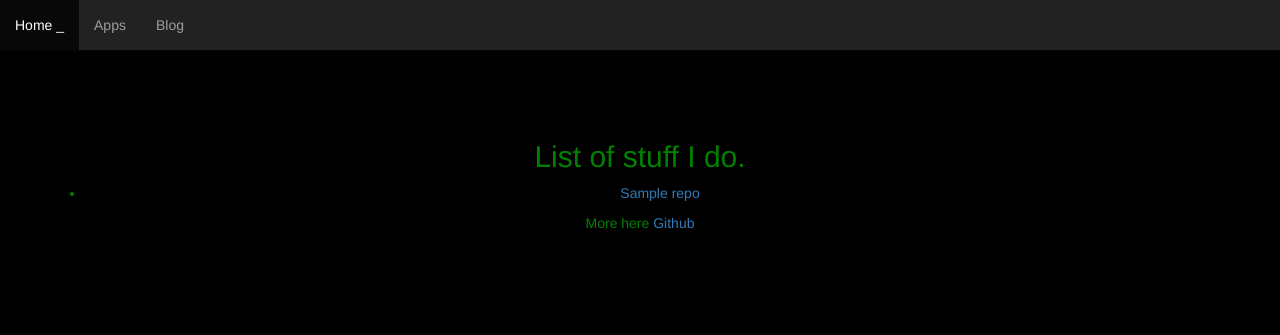
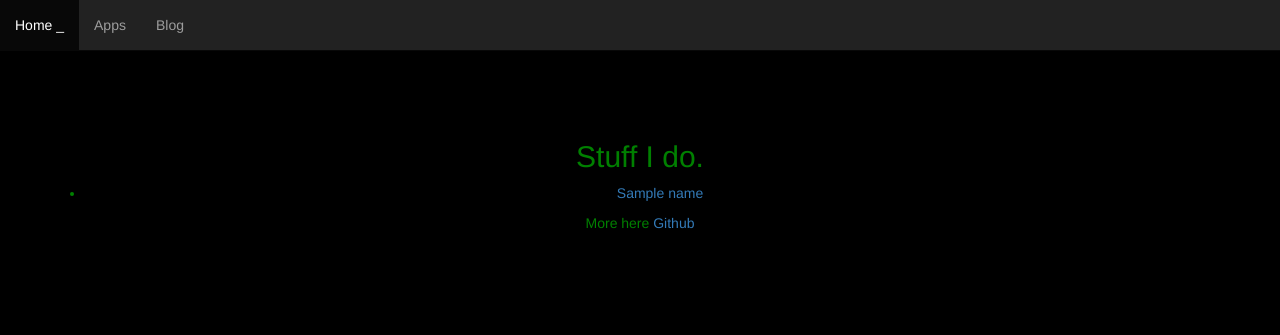
Before and after one commit to tonybenoy/tonybenoy.com, a FastAPI app: template src/templates/apps.html in a window 1280 px wide. Shown: the top 335 px of that part. Run offline with FastAPI, Linux system fonts and the light colour scheme; the template is opened without the code that fills it: most values are stand-ins (such as "Sample title", 1, 10 or a date in 2020); the page is wider than the window, and the part outside it is not shown; some libraries are stand-ins or nearby versions.

Commit message:
more changes

```diff
--- a/src/templates/apps.html
+++ b/src/templates/apps.html
@@ -5,13 +5,15 @@
         <div class="col-sm-12 container-fluid ">
             <div class="jumbotron bg-1 text-center ">
                 <div style="position:relative; top:12.5%; bottom: 12.5%">
-                    <h2>List of stuff I do.</h2>
+                    <h2>Stuff I do.</h2>
                     <ul>
                         {% for repo in repos %}
-                        <li><a href={{ repo.html_url }}">{{ repo.name }}</a></li>
+                        <li><a href={{ html_url }}>{{ name }}</a>
+                        </li>
                         {% endfor %}
                     </ul>
-                    More here <a href="https://github.com/tonybenoy?tab=repositories"">Github</a>
+
+                    More here <a href="https://github.com/tonybenoy?tab=repositories">Github</a>
                 </div>
             </div>
         </div>
--- a/src/utils.py
+++ b/src/utils.py
@@ -110,6 +110,7 @@ def get_repo_data_for_user(
                     "name": repo["name"],
                     "language": repo["language"],
                     "stargazers_count": repo["stargazers_count"],
+                    "html_url": repo["html_url"],
                 }
             )
 
```
Also changed, not shown: src/routes/apps.py (+6 -5 lines).
